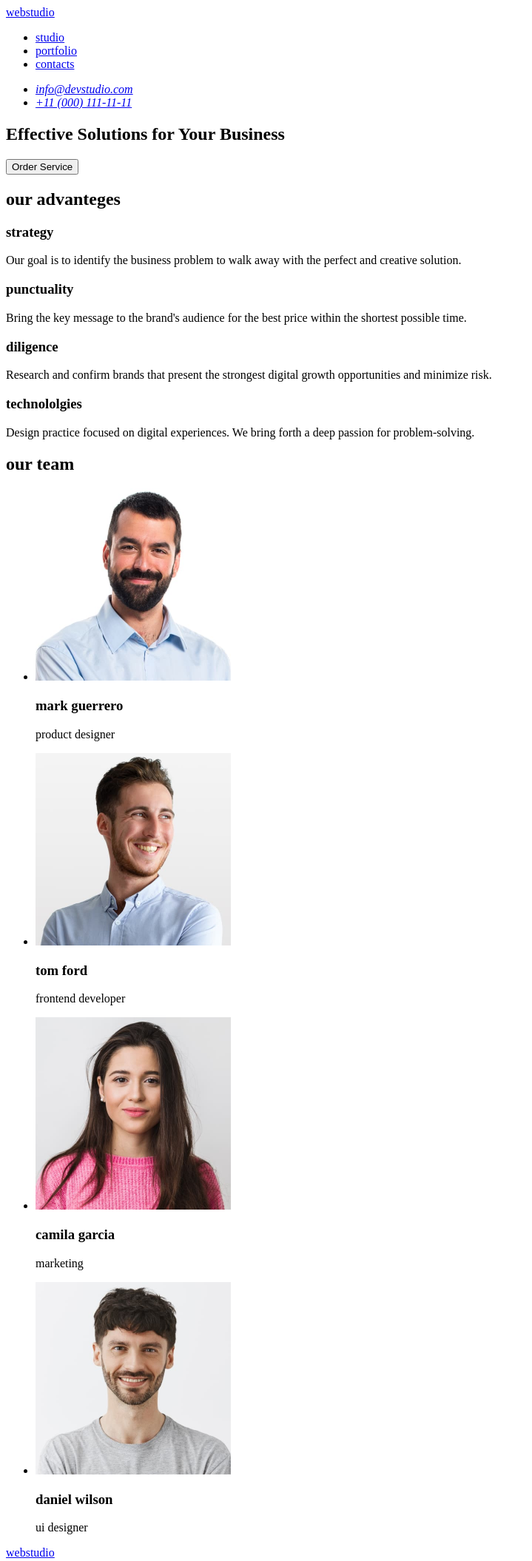
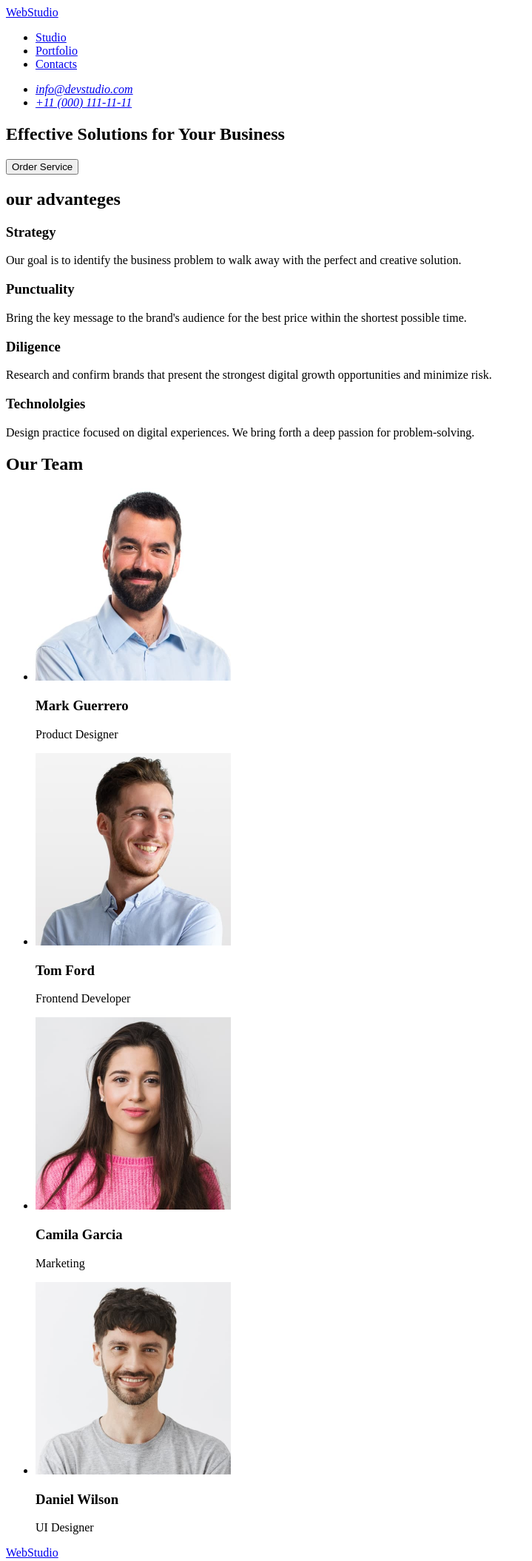
Before and after one commit to Daria0206/goit-markup-hw-01, a plain HTML site: page index.html in a window 1280 px wide. Shown: the top 2110 px of the page at 74% size, without its empty margins (0-719 px from the left). Drawn offline with Linux system fonts and the light colour scheme.

Commit message:
fix text

```diff
--- a/index.html
+++ b/index.html
@@ -8,11 +8,11 @@
 <body>
   <header>
     <nav>
-        <a href="./index.html">webstudio</a>
+        <a href="./index.html">WebStudio</a>
         <ul>
-            <li><a href="studio">studio</a></li>
-            <li><a href="portfolio">portfolio</a></li>
-            <li><a href="contacts">contacts</a></li>
+            <li><a href="studio">Studio</a></li>
+            <li><a href="portfolio">Portfolio</a></li>
+            <li><a href="contacts">Contacts</a></li>
         </ul>
     </nav>
     <address>
@@ -33,44 +33,44 @@
   </section>
     <section>
     <h2>our advanteges</h2>
-    <h3>strategy</h3>
+    <h3>Strategy</h3>
   <p>Our goal is to identify the business
 problem to walk away with the perfect and creative solution.</p>
-  <h3>punctuality</h3>
+  <h3>Punctuality</h3>
   <p>Bring the key message to the brand's audience for the best price within the shortest possible time.</p>
-  <h3>diligence</h3>
+  <h3>Diligence</h3>
   <p>Research and confirm brands that present the strongest digital growth opportunities and minimize risk.</p>
-  <h3>technololgies</h3>
+  <h3>Technololgies</h3>
   <p>Design practice focused on digital experiences. We bring forth a deep passion for problem-solving.</p>
     </section>
     <section>
-  <h2>our team</h2>
+  <h2>Our Team</h2>
     <ul>
         <li>
-            <img src="./images/img.jpg" width="264" height="260" alt="mark guerrero" />
-            <h3>mark guerrero</h3>
-            <p>product designer</p>
+            <img src="./images/img.jpg" width="264" height="260" alt="Mark Guerrero" />
+            <h3>Mark Guerrero</h3>
+            <p>Product Designer</p>
         </li>
         <li>
-           <img src="./images/img3.jpg" width="264" height="260" alt="tom ford" />
-           <h3>tom ford</h3>
-           <p>frontend developer</p>
+           <img src="./images/img3.jpg" width="264" height="260" alt="Tom Ford" />
+           <h3>Tom Ford</h3>
+           <p>Frontend Developer</p>
         </li>
         <li>
-           <img src="./images/img(1).jpg" width="264" height="260" alt="camila garcia" />
-           <h3>camila garcia</h3>
-           <p>marketing</p>
+           <img src="./images/img(1).jpg" width="264" height="260" alt="Camila Garcia" />
+           <h3>Camila Garcia</h3>
+           <p>Marketing</p>
         </li>
         <li>
-            <img src="./images/img(2).jpg" width="264" height="260" alt="daniel wilson" />
-            <h3>daniel wilson</h3>
-            <p>ui designer</p>
+            <img src="./images/img(2).jpg" width="264" height="260" alt="Daniel Wilson" />
+            <h3>Daniel Wilson</h3>
+            <p>UI Designer</p>
         </li>
     </ul>
     </section>
   </main>
     <footer>
-  <a href="./index.html">webstudio</a>
+  <a href="./index.html">WebStudio</a>
   <p>Increase the flow of customers and sales for your business with digital marketing & growth solutions.</p>
 </footer>
 </body>
```
